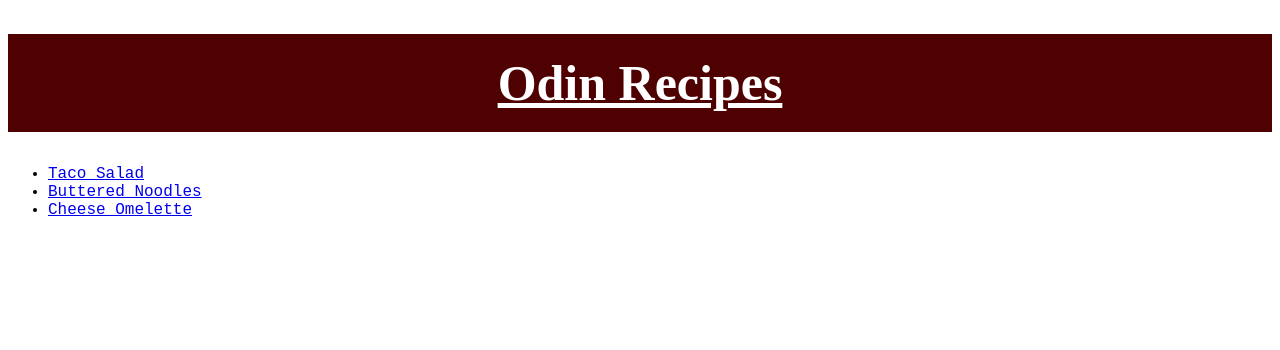
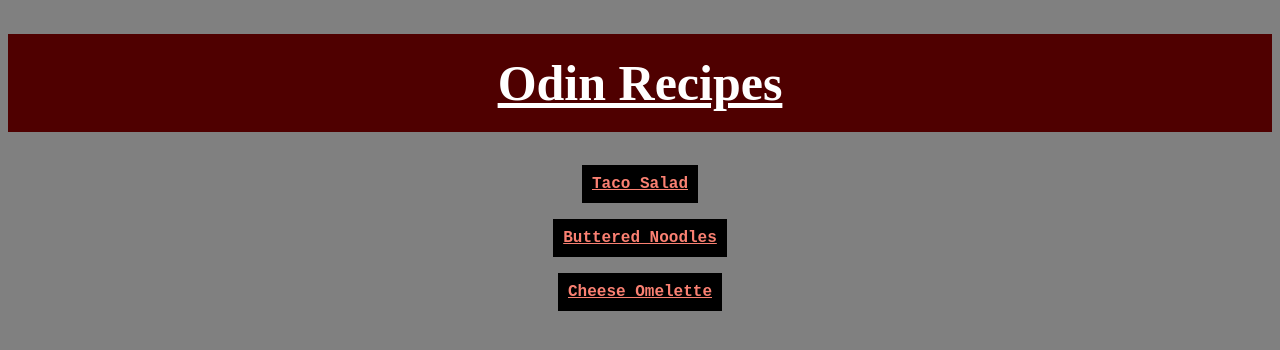
Before and after one commit to Howdyadoo0709/odin-recipes, a plain HTML site: page index.html in a window 1280 px wide. Drawn offline with Linux system fonts and the light colour scheme.

Commit message:
Add more style to recipe html pages but adding ../ to style.css when linking

```diff
--- a/index.html
+++ b/index.html
@@ -9,10 +9,10 @@
 <body>
     <h1 id="title">Odin Recipes</h1>
 
-   <ul>
-    <li><a href="recipes/taco-salad.html">Taco Salad</a></li>
-    <li><a href="recipes/buttered-noodles.html">Buttered Noodles</a></li>
-    <li><a href="recipes/cheese-omelette.html">Cheese Omelette</a></li>
-   </ul>
+<div>
+    <p><a href="recipes/taco-salad.html">Taco Salad</a></p>
+    <p><a href="recipes/buttered-noodles.html">Buttered Noodles</a></p>
+    <p><a href="recipes/cheese-omelette.html">Cheese Omelette</a></p>
+</div>
 </body>
 </html>
--- a/style.css
+++ b/style.css
@@ -1,5 +1,6 @@
 body {
     font-family: 'Courier New', Courier, monospace;
+    background-color: gray;
 }
 
 
```
Also changed, not shown: recipes/buttered-noodles.html (+1 -0 lines), recipes/cheese-omelette.html (+1 -0 lines), recipes/taco-salad.html (+4 -0 lines), 1 other file.
